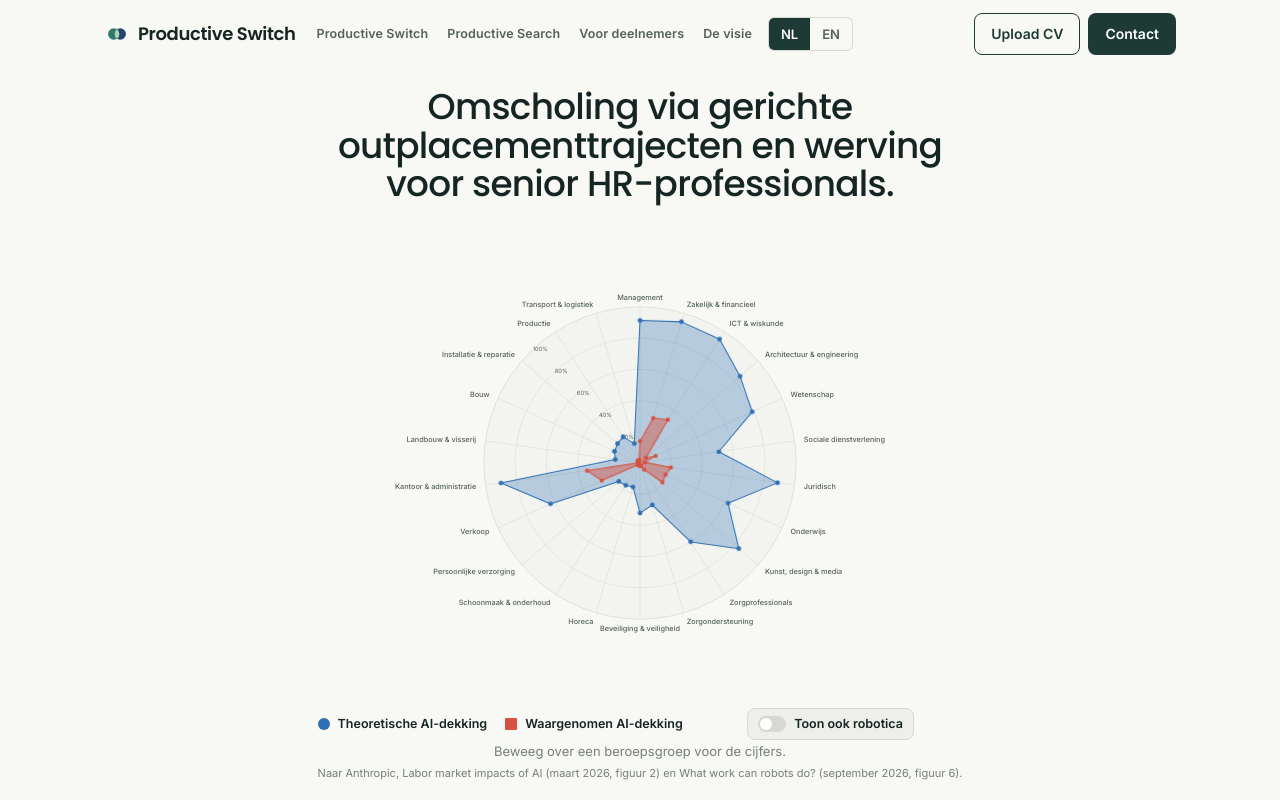
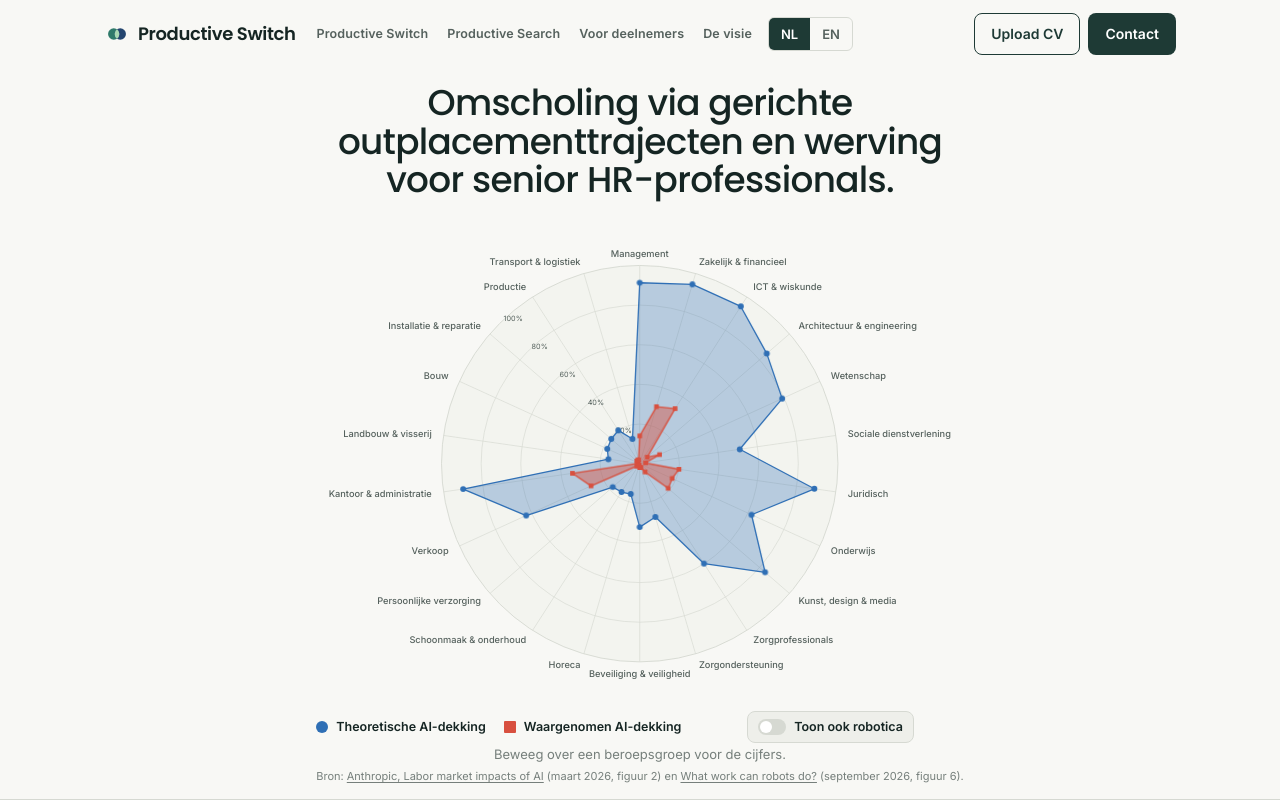
Before and after one commit to ProductiveSwitch/switch-showcase, a Next.js app: page / in a window 1280 px wide. Shown: the top 800 px of the page. Built offline with nearby package versions, Linux system fonts and the light colour scheme.

Commit message:
Hero radar: source links, cropped viewBox for a larger chart
Co-Authored-By: Claude Fable 5.1 <noreply@anthropic.com>

```diff
--- a/app/globals.css
+++ b/app/globals.css
@@ -776,13 +776,13 @@ footer .logo-word { font-size: 17px; }
 .nav-menu .logo { color: var(--ink); }
 
 /* ===== Homepage hero: radar as centrepiece ===== */
-.s-hero--centre { padding: 88px 0 20px; text-align: center; }
+.s-hero--centre { padding: 84px 0 14px; text-align: center; }
 .s-hero-head { display: flex; flex-direction: column; align-items: center; }
 .s-hero-head h1 { font-size: clamp(26px, 2.8vw, 36px); font-weight: 500; letter-spacing: -0.02em; max-width: 30ch; margin: 0; }
 .s-hero-head .lede { max-width: 58ch; margin: 0 auto; }
 .s-hero-head .s-hero-cta { justify-content: center; margin-top: 22px; }
-.s-hero-stage { margin-top: 4px; max-width: 880px; }
-.s-hero-stage .radar-figure { max-height: calc(100svh - 290px); min-height: 380px; width: auto; max-width: 100%; margin: 0 auto; }
+.s-hero-stage { margin-top: 0; max-width: 960px; }
+.s-hero-stage .radar-figure { max-height: calc(100svh - 272px); min-height: 340px; width: auto; max-width: 100%; margin: 6px auto 0; }
 .s-hero-stage .radar-controls { margin: -10px 0 2px; }
 .s-hero-stage .radar-readout { margin-top: -2px; height: 22px; }
 .s-hero-stage .s-hero-chart-cap { margin-top: 0; }
@@ -809,3 +809,6 @@ footer .logo-word { font-size: 17px; }
   .s-hero-stage, .s-hero-head h1, .s-hero-head .lede, .s-hero-head .s-hero-cta { animation: none; opacity: 1; transform: none; }
 }
 @media (max-width: 640px) { .s-hero--centre { padding-top: 96px; } .s-hero-head .s-hero-cta .btn { width: 100%; justify-content: center; } }
+
+.radar-source a { text-decoration: underline; text-underline-offset: 2px; }
+.radar-source a:hover { color: var(--ink); }
--- a/components/HomePage.tsx
+++ b/components/HomePage.tsx
@@ -33,10 +33,15 @@ export function HomePage() {
             <RadarChart variant="figure" lang={lang} animate />
             <div className="s-hero-chart-cap">
               <span className="radar-source">
-                {t({
-                  nl: "Naar Anthropic, Labor market impacts of AI (maart 2026, figuur 2) en What work can robots do? (september 2026, figuur 6).",
-                  en: "After Anthropic, Labor market impacts of AI (March 2026, figure 2) and What work can robots do? (September 2026, figure 6).",
-                })}
+                {t({ nl: "Bron: ", en: "Source: " })}
+                <a href="https://www.anthropic.com/research/labor-market-impacts" target="_blank" rel="noreferrer">
+                  Anthropic, Labor market impacts of AI
+                </a>{" "}
+                {t({ nl: "(maart 2026, figuur 2) en ", en: "(March 2026, figure 2) and " })}
+                <a href="https://www.anthropic.com/research/what-work-can-robots-do" target="_blank" rel="noreferrer">
+                  What work can robots do?
+                </a>{" "}
+                {t({ nl: "(september 2026, figuur 6).", en: "(September 2026, figure 6)." })}
               </span>
             </div>
           </div>
--- a/components/RadarChart.tsx
+++ b/components/RadarChart.tsx
@@ -73,7 +73,7 @@ export function RadarChart({ variant, lang = "nl", animate = false }: { variant:
   return (
     <div className={figure ? `radar-wrap${animate ? " radar-wrap--animate" : ""}` : undefined}>
       <svg
-        viewBox={`0 0 ${size} ${size}`}
+        viewBox={figure ? `0 ${cy - R - 90} ${size} ${2 * (R + 90)}` : `0 0 ${size} ${size}`}
         className={figure ? "radar-figure" : "radar-bg"}
         role={figure ? "img" : "presentation"}
         aria-hidden={variant === "bg" ? true : undefined}
```
